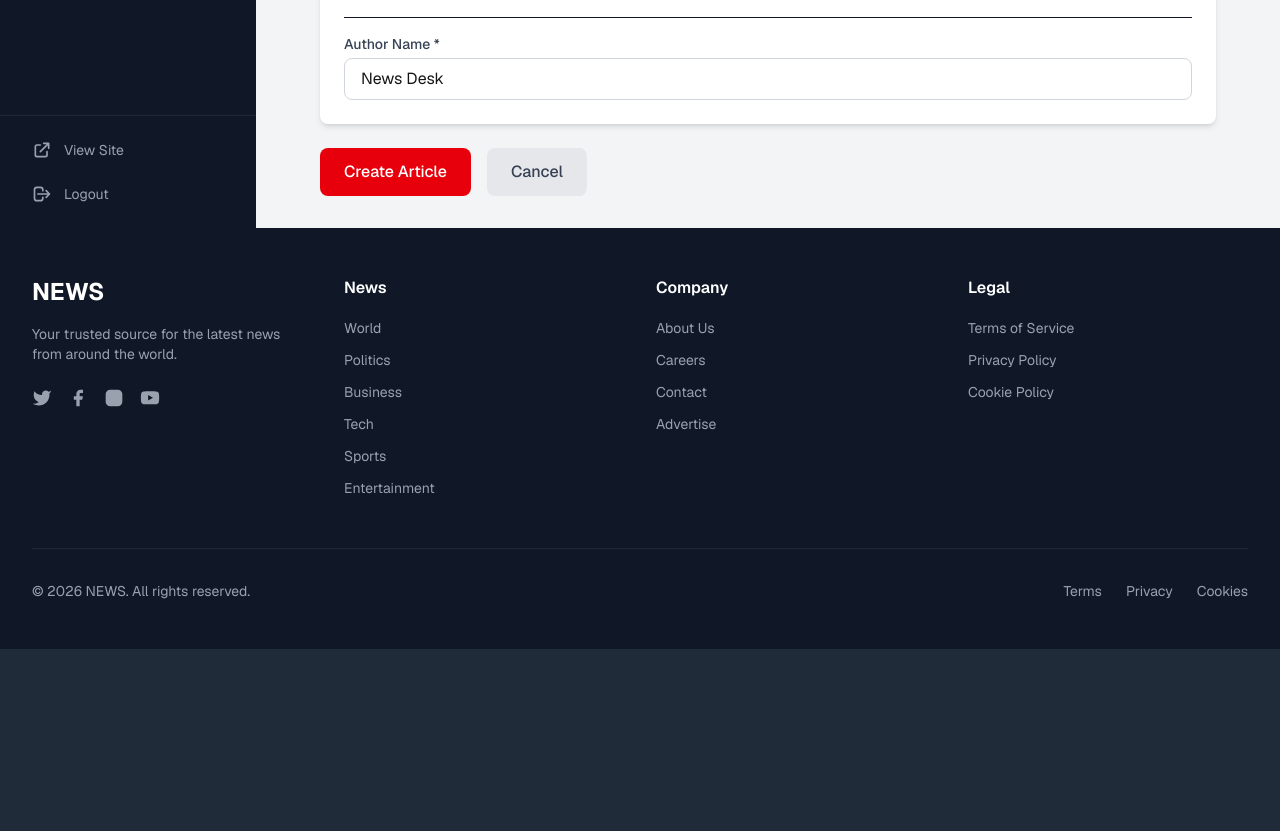
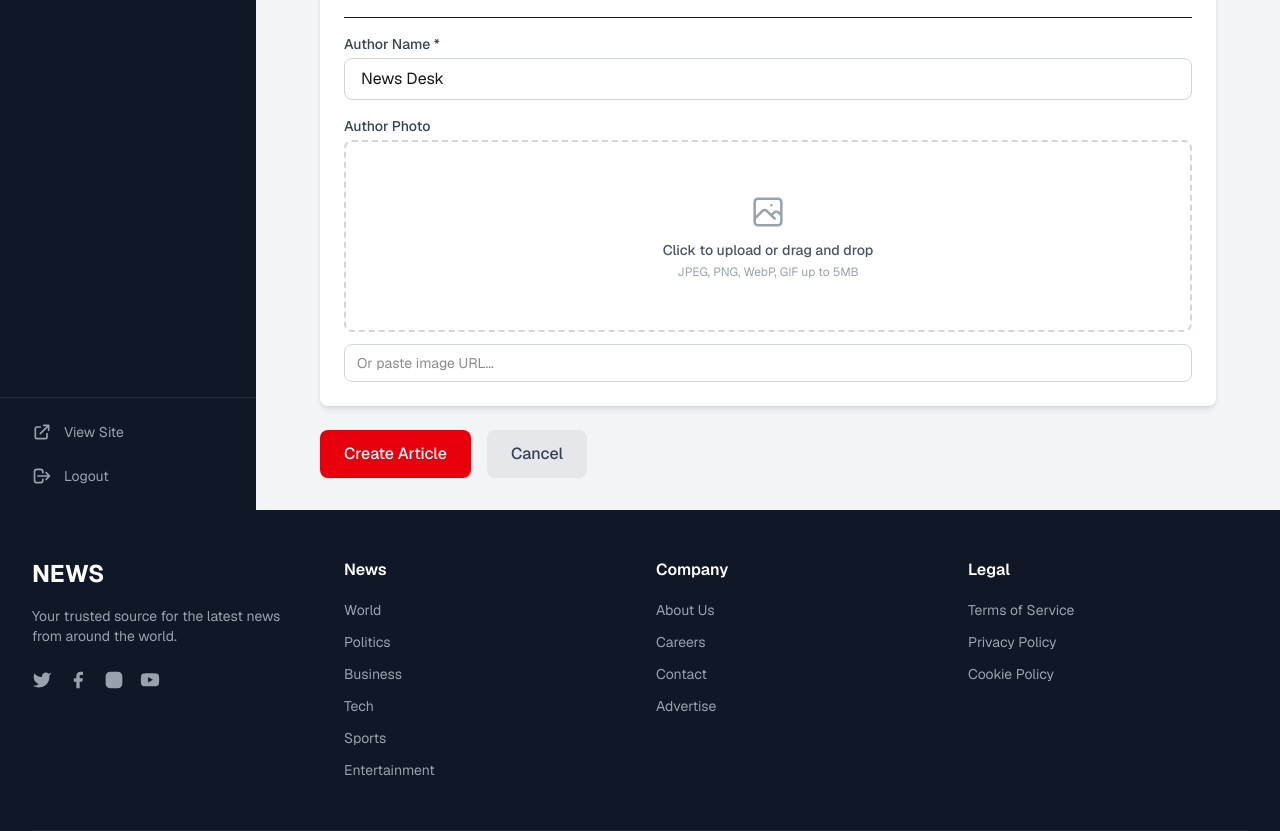
Before and after one commit to topazarengh15-hub/news-website, a Next.js app: page /admin/articles/new in a window 1280 px wide. Shown: the part 1828-2659 px from the top of the page. Before the commit the page ends 2477 px from the top, so only its background shows below. Built offline with nearby package versions, Linux system fonts and the light colour scheme; no server answers; the database is empty.

Commit message:
Add profile photos for users and author photos for articles

```diff
--- a/src/app/admin/articles/[id]/edit/page.tsx
+++ b/src/app/admin/articles/[id]/edit/page.tsx
@@ -19,6 +19,7 @@ interface ArticleData {
   content: string;
   excerpt: string;
   imageUrl: string;
+  authorImage: string;
   status: string;
   featured: boolean;
   editorsPick: boolean;
@@ -46,6 +47,7 @@ export default function EditArticlePage({ params }: { params: Promise<{ id: stri
     excerpt: "",
     imageUrl: "",
     authorName: "",
+    authorImage: "",
     categoryId: "",
     subcategoryId: "",
     status: "DRAFT",
@@ -80,6 +82,7 @@ export default function EditArticlePage({ params }: { params: Promise<{ id: stri
           excerpt: article.excerpt || "",
           imageUrl: article.imageUrl || "",
           authorName: article.author.name,
+          authorImage: article.authorImage || "",
           categoryId: String(article.category.id),
           subcategoryId: article.subcategory ? String(article.subcategory.id) : "",
           status: article.status,
@@ -372,6 +375,13 @@ export default function EditArticlePage({ params }: { params: Promise<{ id: stri
             />
             {errors.authorName && <p className="text-red-500 text-xs mt-1">{errors.authorName}</p>}
           </div>
+          <div>
+            <label className="block text-sm font-medium text-gray-700 mb-1">Author Photo</label>
+            <ImageUploader
+              value={form.authorImage}
+              onChange={(url) => setForm((prev) => ({ ...prev, authorImage: url }))}
+            />
+          </div>
         </div>
 
         <div className="flex items-center gap-4">
--- a/src/app/admin/articles/new/page.tsx
+++ b/src/app/admin/articles/new/page.tsx
@@ -37,6 +37,7 @@ export default function NewArticlePage() {
     excerpt: "",
     imageUrl: "",
     authorName: "News Desk",
+    authorImage: "",
     categoryId: "",
     subcategoryId: "",
     status: "DRAFT",
@@ -335,6 +336,13 @@ export default function NewArticlePage() {
             />
             {errors.authorName && <p className="text-red-500 text-xs mt-1">{errors.authorName}</p>}
           </div>
+          <div>
+            <label className="block text-sm font-medium text-gray-700 mb-1">Author Photo</label>
+            <ImageUploader
+              value={form.authorImage}
+              onChange={(url) => setForm((prev) => ({ ...prev, authorImage: url }))}
+            />
+          </div>
         </div>
 
         <div className="flex items-center gap-4">
--- a/src/app/admin/profile/page.tsx
+++ b/src/app/admin/profile/page.tsx
@@ -1,12 +1,14 @@
 "use client";
 
 import { useEffect, useState } from "react";
+import ImageUploader from "@/components/ImageUploader";
 
 interface UserProfile {
   id: number;
   name: string;
   email: string;
   role: string;
+  image: string;
   createdAt: string;
 }
 
@@ -15,7 +17,7 @@ export default function ProfilePage() {
   const [loading, setLoading] = useState(true);
   const [saving, setSaving] = useState(false);
   const [message, setMessage] = useState({ type: "", text: "" });
-  const [form, setForm] = useState({ name: "", email: "", currentPassword: "", newPassword: "", confirmPassword: "" });
+  const [form, setForm] = useState({ name: "", email: "", currentPassword: "", newPassword: "", confirmPassword: "", image: "" });
 
   useEffect(() => {
     async function fetchProfile() {
@@ -24,7 +26,7 @@ export default function ProfilePage() {
         if (res.ok) {
           const data = await res.json();
           setProfile(data);
-          setForm({ name: data.name, email: data.email, currentPassword: "", newPassword: "", confirmPassword: "" });
+          setForm({ name: data.name, email: data.email, currentPassword: "", newPassword: "", confirmPassword: "", image: data.image || "" });
         }
       } catch {
         console.error("Failed to fetch profile");
@@ -54,6 +56,7 @@ export default function ProfilePage() {
       const body: Record<string, string> = {};
       if (form.name !== profile?.name) body.name = form.name;
       if (form.email !== profile?.email) body.email = form.email;
+      if (form.image !== (profile?.image || "")) body.image = form.image;
       if (form.newPassword) {
         body.currentPassword = form.currentPassword;
         body.newPassword = form.newPassword;
@@ -77,7 +80,7 @@ export default function ProfilePage() {
       }
 
       setProfile(data);
-      setForm({ name: data.name, email: data.email, currentPassword: "", newPassword: "", confirmPassword: "" });
+      setForm({ name: data.name, email: data.email, currentPassword: "", newPassword: "", confirmPassword: "", image: data.image || "" });
       setMessage({ type: "success", text: "Profile updated successfully" });
     } catch {
       setMessage({ type: "error", text: "Failed to update profile" });
@@ -107,9 +110,13 @@ export default function ProfilePage() {
       {profile && (
         <div className="bg-white rounded-lg shadow-md p-6">
           <div className="flex items-center gap-4 mb-6 pb-6 border-b">
-            <div className="w-16 h-16 rounded-full bg-gray-200 flex items-center justify-center text-2xl font-bold text-gray-600">
-              {profile.name.charAt(0).toUpperCase()}
-            </div>
+            {profile.image ? (
+              <img src={profile.image} alt={profile.name} className="w-16 h-16 rounded-full object-cover" />
+            ) : (
+              <div className="w-16 h-16 rounded-full bg-gray-200 flex items-center justify-center text-2xl font-bold text-gray-600">
+                {profile.name.charAt(0).toUpperCase()}
+              </div>
+            )}
             <div>
               <h3 className="text-lg font-semibold text-gray-900">{profile.name}</h3>
               <p className="text-sm text-gray-500">{profile.email}</p>
@@ -126,6 +133,14 @@ export default function ProfilePage() {
           )}
 
           <form onSubmit={handleUpdate} className="space-y-4">
+            <div>
+              <label className="block text-sm font-medium text-gray-700 mb-1">Profile Photo</label>
+              <ImageUploader
+                value={form.image}
+                onChange={(url) => setForm({ ...form, image: url })}
+              />
+            </div>
+
             <div>
               <label className="block text-sm font-medium text-gray-700 mb-1">Name</label>
               <input
--- a/src/app/admin/users/page.tsx
+++ b/src/app/admin/users/page.tsx
@@ -2,12 +2,14 @@
 
 import { useEffect, useState } from "react";
 import { useUser } from "@/lib/UserContext";
+import ImageUploader from "@/components/ImageUploader";
 
 interface UserItem {
   id: number;
   name: string;
   email: string;
   role: string;
+  image: string;
   createdAt: string;
   _count?: { articles: number };
 }
@@ -17,7 +19,7 @@ export default function UsersPage() {
   const [users, setUsers] = useState<UserItem[]>([]);
   const [loading, setLoading] = useState(true);
   const [showForm, setShowForm] = useState(false);
-  const [form, setForm] = useState({ name: "", email: "", password: "", role: "AUTHOR" });
+  const [form, setForm] = useState({ name: "", email: "", password: "", role: "AUTHOR", image: "" });
   const [saving, setSaving] = useState(false);
   const [error, setError] = useState("");
   const [editingId, setEditingId] = useState<number | null>(null);
@@ -59,7 +61,7 @@ export default function UsersPage() {
         return;
       }
       setUsers([data, ...users]);
-      setForm({ name: "", email: "", password: "", role: "AUTHOR" });
+      setForm({ name: "", email: "", password: "", role: "AUTHOR", image: "" });
       setShowForm(false);
     } catch {
       setError("Failed to create user");
@@ -183,6 +185,13 @@ export default function UsersPage() {
                 </select>
               </div>
             </div>
+            <div>
+              <label className="block text-sm font-medium text-gray-700 mb-1">Profile Photo</label>
+              <ImageUploader
+                value={form.image}
+                onChange={(url) => setForm({ ...form, image: url })}
+              />
+            </div>
             <div className="flex items-center gap-3">
               <button
                 type="submit"
@@ -213,6 +222,7 @@ export default function UsersPage() {
             <table className="w-full">
               <thead className="bg-gray-50">
                 <tr>
+                  <th className="text-left px-6 py-3 text-xs font-medium text-gray-500 uppercase">Photo</th>
                   <th className="text-left px-6 py-3 text-xs font-medium text-gray-500 uppercase">Name</th>
                   <th className="text-left px-6 py-3 text-xs font-medium text-gray-500 uppercase">Email</th>
                   <th className="text-left px-6 py-3 text-xs font-medium text-gray-500 uppercase">Role</th>
@@ -224,6 +234,15 @@ export default function UsersPage() {
               <tbody className="divide-y">
                 {users.map((u) => (
                   <tr key={u.id} className="hover:bg-gray-50">
+                    <td className="px-6 py-4">
+                      {u.image ? (
+                        <img src={u.image} alt={u.name} className="w-10 h-10 rounded-full object-cover" />
+                      ) : (
+                        <div className="w-10 h-10 rounded-full bg-gray-200 flex items-center justify-center text-sm font-bold text-gray-500">
+                          {u.name.charAt(0).toUpperCase()}
+                        </div>
+                      )}
+                    </td>
                     <td className="px-6 py-4 text-sm font-medium text-gray-900">{u.name}</td>
                     <td className="px-6 py-4 text-sm text-gray-500">{u.email}</td>
                     <td className="px-6 py-4">
--- a/src/app/api/articles/[id]/route.ts
+++ b/src/app/api/articles/[id]/route.ts
@@ -51,7 +51,7 @@ export async function PUT(
 
     const { id } = await params;
     const body = await request.json();
-    const { title, excerpt, content, imageUrl, videoUrl, source, categoryId, subcategoryId, authorName, status, featured, editorsPick, trending } = body;
+    const { title, excerpt, content, imageUrl, videoUrl, source, categoryId, subcategoryId, authorName, authorImage, status, featured, editorsPick, trending } = body;
 
     const existing = await prisma.article.findUnique({
       where: { id: parseInt(id) },
@@ -125,6 +125,7 @@ export async function PUT(
         ...(categoryId && { categoryId }),
         ...(subcategoryId !== undefined && { subcategoryId: subcategoryId || null }),
         ...(authorId && { authorId }),
+        ...(authorImage !== undefined && { authorImage }),
         status: articleStatus,
         ...(user.role === "ADMIN" && featured !== undefined && { featured }),
         ...(user.role === "ADMIN" && editorsPick !== undefined && { editorsPick }),
--- a/src/app/api/articles/route.ts
+++ b/src/app/api/articles/route.ts
@@ -91,7 +91,7 @@ export async function POST(request: NextRequest) {
     }
 
     const body = await request.json();
-    const { title, excerpt, content, imageUrl, videoUrl, source, categoryId, subcategoryId, authorName, authorId, status, featured, editorsPick, trending } = body;
+    const { title, excerpt, content, imageUrl, videoUrl, source, categoryId, subcategoryId, authorName, authorImage, authorId, status, featured, editorsPick, trending } = body;
 
     if (!title || !content || !categoryId) {
       return NextResponse.json(
@@ -147,6 +147,7 @@ export async function POST(request: NextRequest) {
         categoryId,
         subcategoryId: subcategoryId || null,
         authorId: resolvedAuthorId,
+        authorImage: authorImage || "",
         featured: user.role === "ADMIN" ? (featured || false) : false,
         editorsPick: user.role === "ADMIN" ? (editorsPick || false) : false,
         trending: user.role === "ADMIN" ? (trending || false) : false,
--- a/src/app/api/auth/me/route.ts
+++ b/src/app/api/auth/me/route.ts
@@ -12,7 +12,7 @@ export async function GET(request: NextRequest) {
   try {
     const user = await prisma.user.findUnique({
       where: { id: authUser.id },
-      select: { id: true, name: true, email: true, role: true },
+      select: { id: true, name: true, email: true, role: true, image: true },
     });
 
     if (!user) {
--- a/src/app/api/profile/route.ts
+++ b/src/app/api/profile/route.ts
@@ -11,7 +11,7 @@ export async function GET(request: NextRequest) {
 
   const user = await prisma.user.findUnique({
     where: { id: authUser.id },
-    select: { id: true, name: true, email: true, role: true, createdAt: true },
+    select: { id: true, name: true, email: true, role: true, image: true, createdAt: true },
   });
 
   if (!user) {
@@ -28,7 +28,7 @@ export async function PUT(request: NextRequest) {
   }
 
   const body = await request.json();
-  const { email, currentPassword, newPassword, name } = body;
+  const { email, currentPassword, newPassword, name, image } = body;
 
   const user = await prisma.user.findUnique({ where: { id: authUser.id } });
   if (!user) {
@@ -39,6 +39,10 @@ export async function PUT(request: NextRequest) {
 
   if (name && name !== user.name) {
     updateData.name = name;
+  }
+
+  if (image !== undefined) {
+    updateData.image = image;
   }
 
   if (email && email !== user.email) {
@@ -67,7 +71,7 @@ export async function PUT(request: NextRequest) {
   const updated = await prisma.user.update({
     where: { id: authUser.id },
     data: updateData,
-    select: { id: true, name: true, email: true, role: true, createdAt: true },
+    select: { id: true, name: true, email: true, role: true, image: true, createdAt: true },
   });
 
   return NextResponse.json(updated);
--- a/src/app/api/users/route.ts
+++ b/src/app/api/users/route.ts
@@ -16,6 +16,7 @@ export async function GET(request: NextRequest) {
         name: true,
         email: true,
         role: true,
+        image: true,
         createdAt: true,
         _count: { select: { articles: true } },
       },
@@ -37,7 +38,7 @@ export async function POST(request: NextRequest) {
     }
 
     const body = await request.json();
-    const { name, email, password, role } = body;
+    const { name, email, password, role, image } = body;
 
     if (!name || !email || !password || !role) {
       return NextResponse.json({ error: "Name, email, password, and role are required" }, { status: 400 });
@@ -55,8 +56,8 @@ export async function POST(request: NextRequest) {
     const hashedPassword = await bcrypt.hash(password, 10);
 
     const newUser = await prisma.user.create({
-      data: { name, email, password: hashedPassword, role },
-      select: { id: true, name: true, email: true, role: true, createdAt: true },
+      data: { name, email, password: hashedPassword, role, image: image || "" },
+      select: { id: true, name: true, email: true, role: true, image: true, createdAt: true },
     });
 
     return NextResponse.json(newUser, { status: 201 });
@@ -74,7 +75,7 @@ export async function PUT(request: NextRequest) {
     }
 
     const body = await request.json();
-    const { id, role, name } = body;
+    const { id, role, name, image } = body;
 
     if (!id) {
       return NextResponse.json({ error: "User ID is required" }, { status: 400 });
@@ -90,6 +91,9 @@ export async function PUT(request: NextRequest) {
     if (name) {
       updateData.name = name;
     }
+    if (image !== undefined) {
+      updateData.image = image;
+    }
 
     if (Object.keys(updateData).length === 0) {
       return NextResponse.json({ error: "No changes provided" }, { status: 400 });
@@ -98,7 +102,7 @@ export async function PUT(request: NextRequest) {
     const updated = await prisma.user.update({
       where: { id: Number(id) },
       data: updateData,
-      select: { id: true, name: true, email: true, role: true, createdAt: true },
+      select: { id: true, name: true, email: true, role: true, image: true, createdAt: true },
     });
 
     return NextResponse.json(updated);
--- a/src/app/post/[id]/page.tsx
+++ b/src/app/post/[id]/page.tsx
@@ -26,7 +26,7 @@ export default async function ArticlePage({ params }: { params: Promise<{ id: st
     include: {
       category: true,
       subcategory: true,
-      author: { select: { name: true } },
+      author: { select: { name: true, image: true } },
     },
   });
 
@@ -50,6 +50,7 @@ export default async function ArticlePage({ params }: { params: Promise<{ id: st
   const categorySlug = article.category.slug;
   const categoryName = article.category.name;
   const authorName = article.author.name;
+  const authorImage = article.authorImage || article.author.image || "";
   const dateStr = article.createdAt.toISOString().split("T")[0];
 
   return (
@@ -137,9 +138,13 @@ export default async function ArticlePage({ params }: { params: Promise<{ id: st
 
               <div className="mt-8 p-6 bg-gray-50 rounded-lg">
                 <div className="flex items-center">
-                  <div className="w-12 h-12 bg-red-600 rounded-full flex items-center justify-center text-white font-bold text-sm flex-shrink-0">
-                    {authorName.split(" ").map(n => n[0]).join("")}
-                  </div>
+                  {authorImage ? (
+                    <img src={authorImage} alt={authorName} className="w-12 h-12 rounded-full object-cover flex-shrink-0" />
+                  ) : (
+                    <div className="w-12 h-12 bg-red-600 rounded-full flex items-center justify-center text-white font-bold text-sm flex-shrink-0">
+                      {authorName.split(" ").map(n => n[0]).join("")}
+                    </div>
+                  )}
                   <div className="ml-4">
                     <p className="font-semibold text-gray-900">{authorName}</p>
                   </div>
--- a/src/lib/UserContext.tsx
+++ b/src/lib/UserContext.tsx
@@ -7,6 +7,7 @@ interface User {
   name: string;
   email: string;
   role: "ADMIN" | "EDITOR" | "AUTHOR";
+  image: string;
 }
 
 interface UserContextType {
```
Also changed, not shown: src/app/admin/layout.tsx (+12 -3 lines), 1 other file (tests, documents, lock files or other folders).
